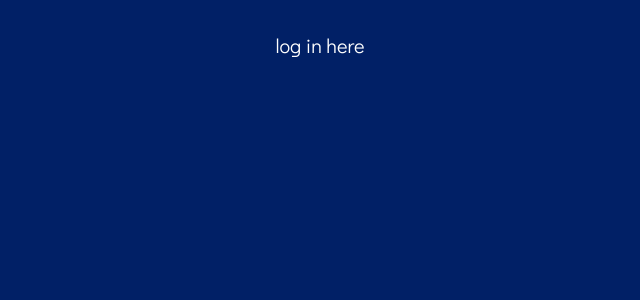
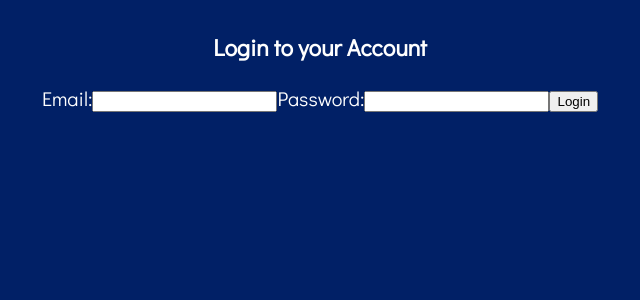
Before and after one commit to michaelpetty/react-sandbox, a React (Create React App) app: page / in a window 1280 px wide. Shown: the top 300 px of the page, without its empty margins (320-960 px from the left). Built offline with nearby package versions, Linux system fonts and the light colour scheme.

Commit message:
add basic login inputs

```diff
--- a/src/components/Login/Login.js
+++ b/src/components/Login/Login.js
@@ -1,7 +1,14 @@
 const Login = (props) => {
     return (
         <>
-        log in here
+        <h3>Login to your Account</h3>
+        <form>
+            <label htmlFor='userEmail'>Email:</label>
+            <input type='email' name='email' id='userEmail' />
+            <label htmlFor='userPassword'>Password:</label>
+            <input type='password' name='password' id='userPassword'/>
+            <button type='submit'>Login</button>
+        </form>
         </>
     )
 }
```
Also changed, not shown: 1 other file (tests, documents, lock files or other folders).
